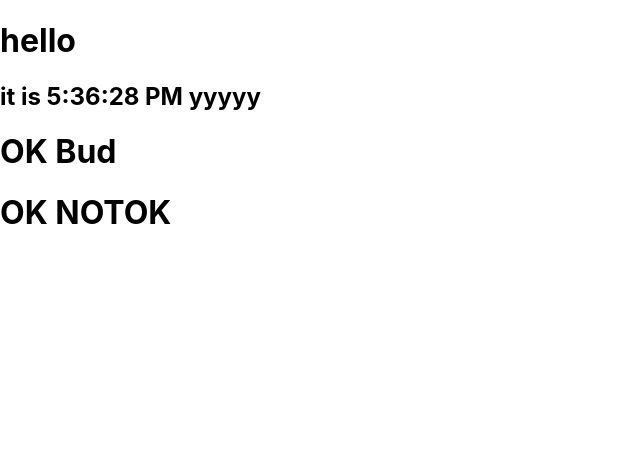
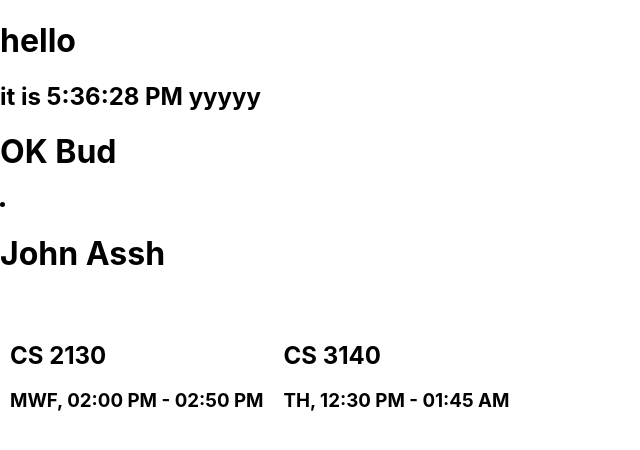
Before and after one commit to ajnye/schedule-stacker, a React (Create React App) app: page / in a window 1280 px wide. Shown: the top 450 px of the page, without its empty margins (0-640 px from the left). Built offline with nearby package versions, Linux system fonts and the light colour scheme.

Commit message:
Added basic schedule

```diff
--- a/src/App.js
+++ b/src/App.js
@@ -2,6 +2,7 @@ import logo from './logo.svg';
 import './App.css';
 import ReactDOM from 'react-dom'
 import React from 'react'
+import data from './data.json'
 
 class Clock extends React.Component {
   constructor(props) {
@@ -24,14 +25,13 @@ class Clock extends React.Component {
     }));
   }
 
+
   render() {
     return (
-      <React.Fragment>
       <div>
         <h1>hello</h1>
         <h2>it is {this.state.date.toLocaleTimeString()} {this.state.counter} </h2>
       </div>
-      </React.Fragment>
     );
   }
 }
@@ -39,18 +39,53 @@ function Test(props) {
   return <h1>{props.name}</h1>;
 }
 
+function ClassHtml(props) {
+  let schoolClass = props.class;
+
+  var startTime = new Date ('January 09, 2023 00:00:00');
+  startTime.setHours(schoolClass.startHour);
+  startTime.setMinutes(schoolClass.startMinute);
+  var endTime = new Date(startTime.getTime());
+  endTime.setHours(schoolClass.endHour);
+  endTime.setMinutes(schoolClass.endMinute);
+
+  var startTimeFormatted = new Intl.DateTimeFormat('en-US', {hour: '2-digit', minute: '2-digit'}).format(startTime);
+  var endTimeFormatted = new Intl.DateTimeFormat('en-US', {hour: '2-digit', minute: '2-digit'}).format(endTime);
+  return (
+    <dl style={{float: 'left', padding: '10px'}}>
+    <h2>{schoolClass.name}</h2>
+    <h3>{schoolClass.days}, {startTimeFormatted} - {endTimeFormatted}</h3>
+    </dl>
+  );
+}
+
+function ClassList(props) {
+  // var date = new Date('January 09, 2023 00:00:00');
+  return (
+    props.classes.map((schoolClass) =>
+      <ClassHtml class={schoolClass}/>
+  ));
+}
+
+function ScheduleList() {
+  return (
+    data.schedules.map((schedule) => <li>
+      <h1>{schedule.name}</h1>
+      <ClassList classes={schedule.classes}/>
+    </li>)
+  );
+}
+
 function App() {
   // const root = ReactDOM.createRoot(document.getElementById('root'));
   // const value = "hi";
-  // root.render(<React.Fragment><h1>Hello {value}, world! {new Date().toLocaleTimeString()}</h1></React.Fragment>);
+  // root.render(<=.Fragment><h1>Hello {value}, world! {new Date().toLocaleTimeString()}</h1></React.Fragment>);
   return (
-    <React.Fragment>
     <div>
       <Clock />
       <Test name="OK Bud"/>
-      <Test name="OK NOTOK"/>
+      <ScheduleList />
     </div>
-    </React.Fragment>
   );
 }
 
--- /dev/null
+++ b/src/data.json
@@ -0,0 +1,25 @@
+{
+    "schedules": [
+        {
+            "name" : "John Assh",
+            "classes" : [
+                {
+                    "name" : "CS 2130",
+                    "days" : "MWF",
+                    "startHour" : "14",
+                    "startMinute" : "0",
+                    "endHour" : "14",
+                    "endMinute" : "50"
+                },
+                {
+                    "name" : "CS 3140",
+                    "days" : "TH",
+                    "startHour" : "12",
+                    "startMinute" : "30",
+                    "endHour" : "1",
+                    "endMinute" : "45"
+                }
+            ]
+        }
+    ]
+}
```
Also changed, not shown: data.json (deleted, +0 -15 lines).
